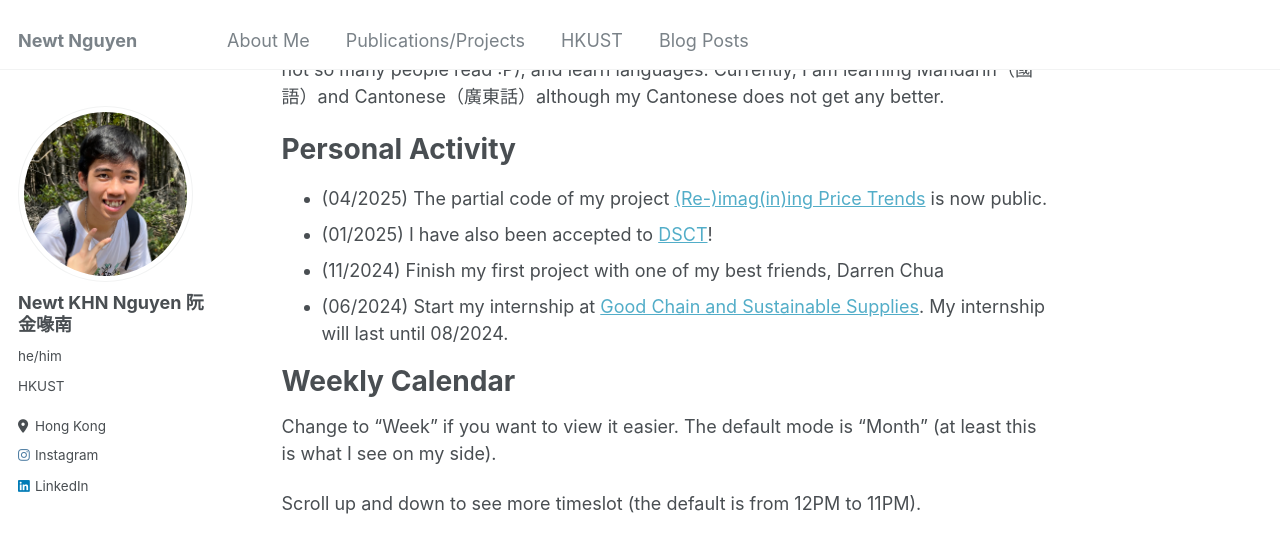
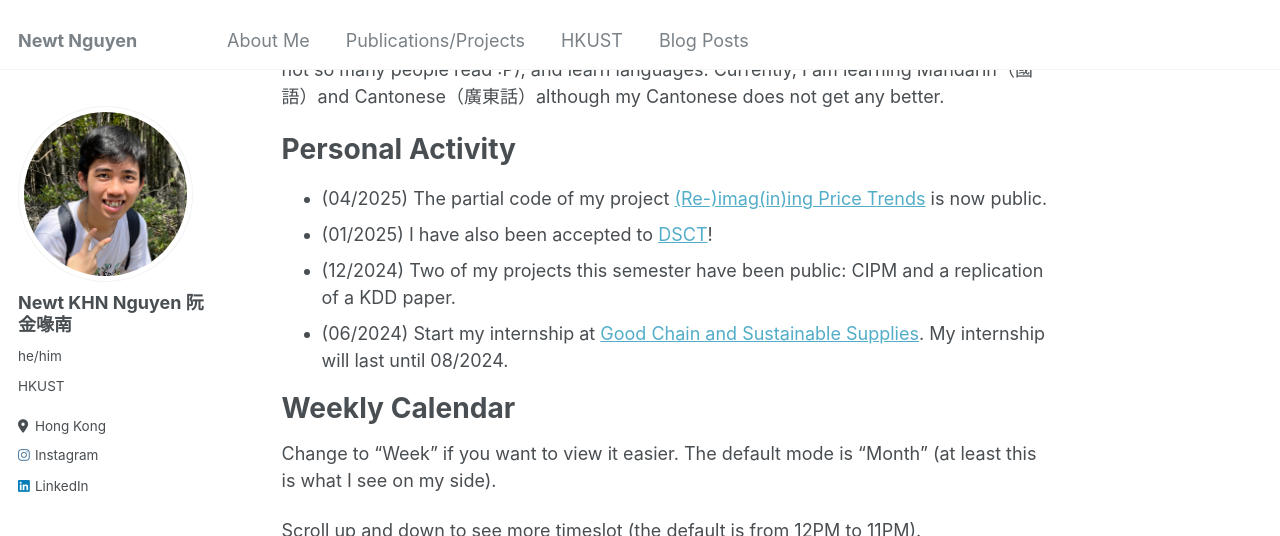
Before and after one commit to newtdes/newtdes.github.io, a Jekyll site: the page built from _pages/about.md, in a window 1280 px wide and 900 px high, scrolled down 666 px, cut to the strip 0-536 px from the top of the window. Built offline with Jekyll 4.4.1, drawn with Linux system fonts in a browser that asks for light colours.

Commit message:
Change personal activity

```diff
--- a/_pages/about.md
+++ b/_pages/about.md
@@ -23,7 +23,7 @@ Personal Activity
 ======
 * (04/2025) The partial code of my project [(Re-)imag(in)ing Price Trends](https://economics.yale.edu/research/re-imagining-price-trends) is now public.
 * (01/2025) I have also been accepted to [DSCT](https://dsct.hkust.edu.hk/)!
-* (11/2024) Finish my first project with one of my best friends, Darren Chua
+* (12/2024) Two of my projects this semester have been public: CIPM and a replication of a KDD paper.
 * (06/2024) Start my internship at [Good Chain and Sustainable Supplies](https://www.good-chain.com/). My internship will last until 08/2024.
 
 Weekly Calendar
```
